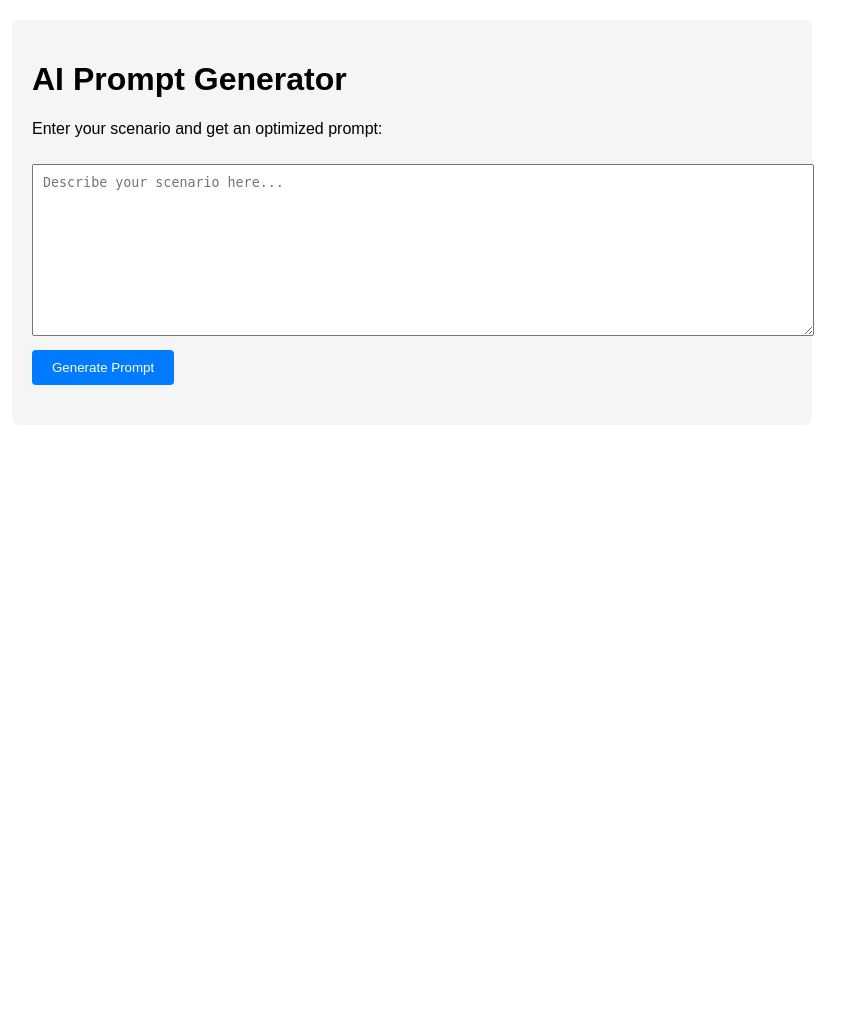
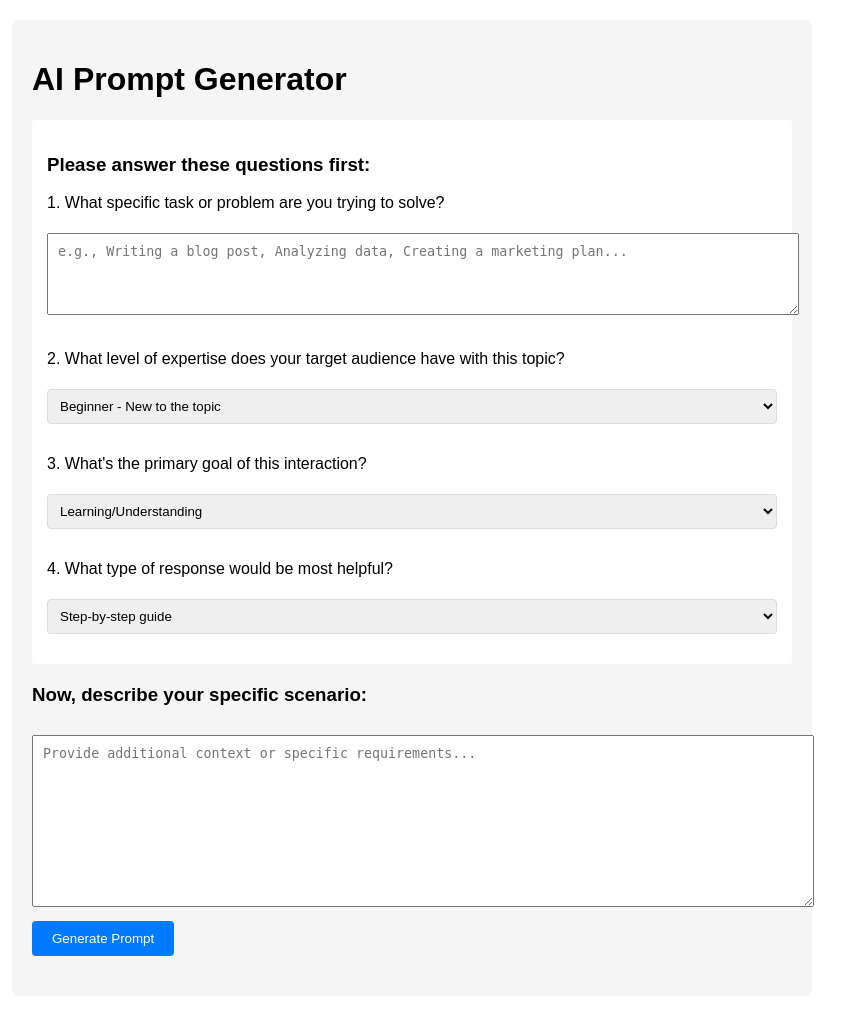
Before and after one commit to PavanP025/PromptCraft, a Flask app: page / in a window 1280 px wide. Shown: the whole page, without its empty margins (228-1073 px from the left). Before the commit the page ends 385 px from the top, so only its background shows below. Run offline with Flask 3, Linux system fonts and the light colour scheme.

Commit message:
Assistant checkpoint: Add context-gathering questions to the UI
Assistant generated file changes:
- templates/index.html: Add more context questions, Add styles for questions

---

User prompt:

man what the hell :),
Now output is,
**Prompt Template:**

1. What is the main goal or purpose of your project/task?

2. Who is your target audience? (e.g., students, professionals, general users)

3. How would you like the responses to be formatted? Choose one of the following:
   - Step-by-step guide
   - Creative response
   - Detailed analysis
   - Simple answer

---
Feel free to use this template for your AI prompt generator to generate the best suitable prompts with the most appropriate techniques for your desired scenario.
- I want to ask the user more questions that must and should this application should know to generate suitable prompt template. So to acheive that, above the scenario text space, above that provide from 3-4 questions for the user to answer.

Replit-Commit-Author: Assistant
Replit-Commit-Session-Id: 45efa6bd-89b8-4c7b-8c16-413616c6cf9c

```diff
--- a/templates/index.html
+++ b/templates/index.html
@@ -15,11 +15,30 @@
             padding: 20px;
             border-radius: 8px;
         }
+        .questions {
+            margin-bottom: 20px;
+            padding: 15px;
+            background: #fff;
+            border-radius: 4px;
+        }
+        .question-input {
+            width: 100%;
+            height: 60px;
+            margin: 5px 0 15px;
+            padding: 10px;
+        }
         textarea {
             width: 100%;
             height: 150px;
             margin: 10px 0;
             padding: 10px;
+        }
+        select {
+            width: 100%;
+            padding: 8px;
+            margin: 5px 0 15px;
+            border: 1px solid #ddd;
+            border-radius: 4px;
         }
         button {
             background: #007bff;
@@ -38,8 +57,37 @@
 <body>
     <div class="container">
         <h1>AI Prompt Generator</h1>
-        <p>Enter your scenario and get an optimized prompt:</p>
-        <textarea id="scenario" placeholder="Describe your scenario here..."></textarea>
+        <div class="questions">
+            <h3>Please answer these questions first:</h3>
+            <p>1. What specific task or problem are you trying to solve?</p>
+            <textarea class="question-input" id="task" placeholder="e.g., Writing a blog post, Analyzing data, Creating a marketing plan..."></textarea>
+
+            <p>2. What level of expertise does your target audience have with this topic?</p>
+            <select id="expertise">
+                <option value="beginner">Beginner - New to the topic</option>
+                <option value="intermediate">Intermediate - Some knowledge</option>
+                <option value="expert">Expert - Deep understanding</option>
+            </select>
+
+            <p>3. What's the primary goal of this interaction?</p>
+            <select id="goal">
+                <option value="learn">Learning/Understanding</option>
+                <option value="solve">Problem Solving</option>
+                <option value="create">Content Creation</option>
+                <option value="analyze">Analysis/Evaluation</option>
+            </select>
+
+            <p>4. What type of response would be most helpful?</p>
+            <select id="responseType">
+                <option value="step">Step-by-step guide</option>
+                <option value="creative">Creative response</option>
+                <option value="analysis">Detailed analysis</option>
+                <option value="simple">Simple answer</option>
+            </select>
+        </div>
+
+        <h3>Now, describe your specific scenario:</h3>
+        <textarea id="scenario" placeholder="Provide additional context or specific requirements..."></textarea>
         <button onclick="generatePrompt()">Generate Prompt</button>
         <div id="result"></div>
     </div>
```
